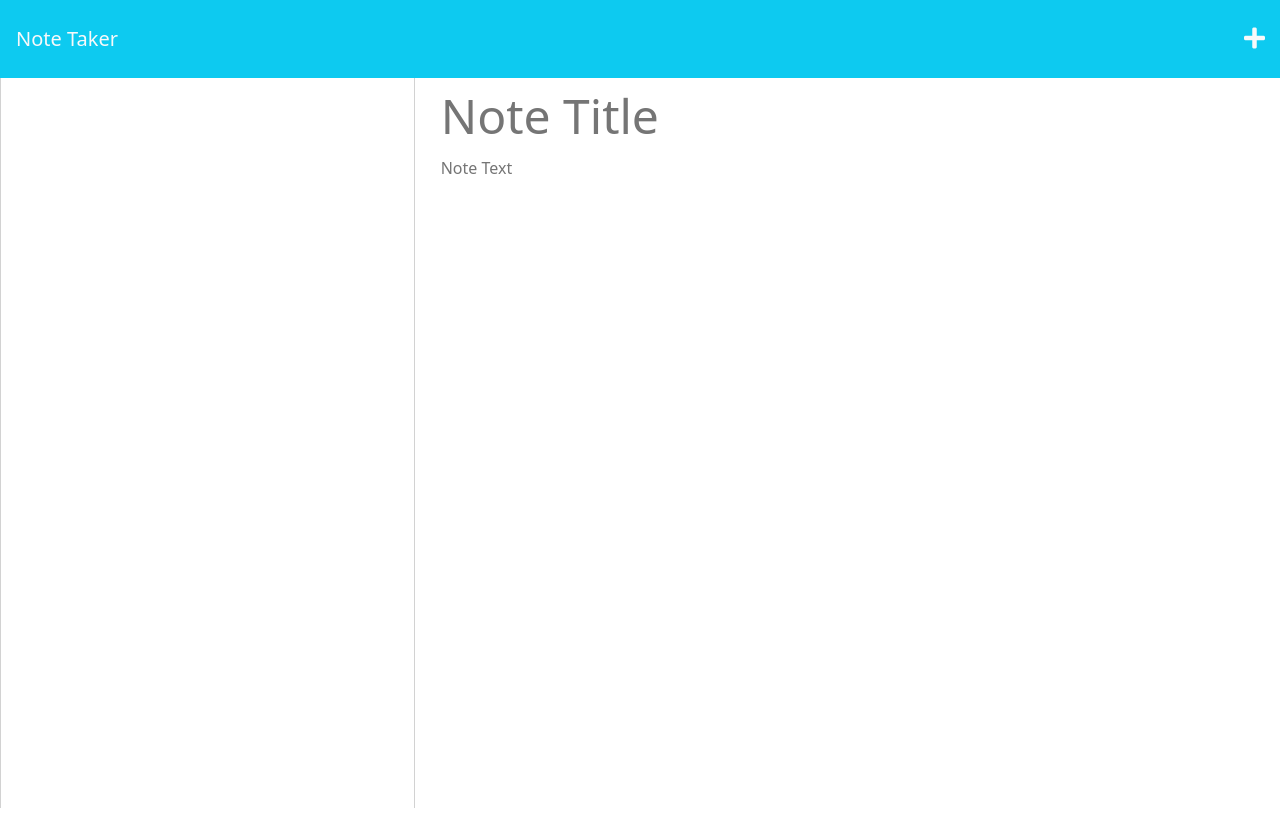
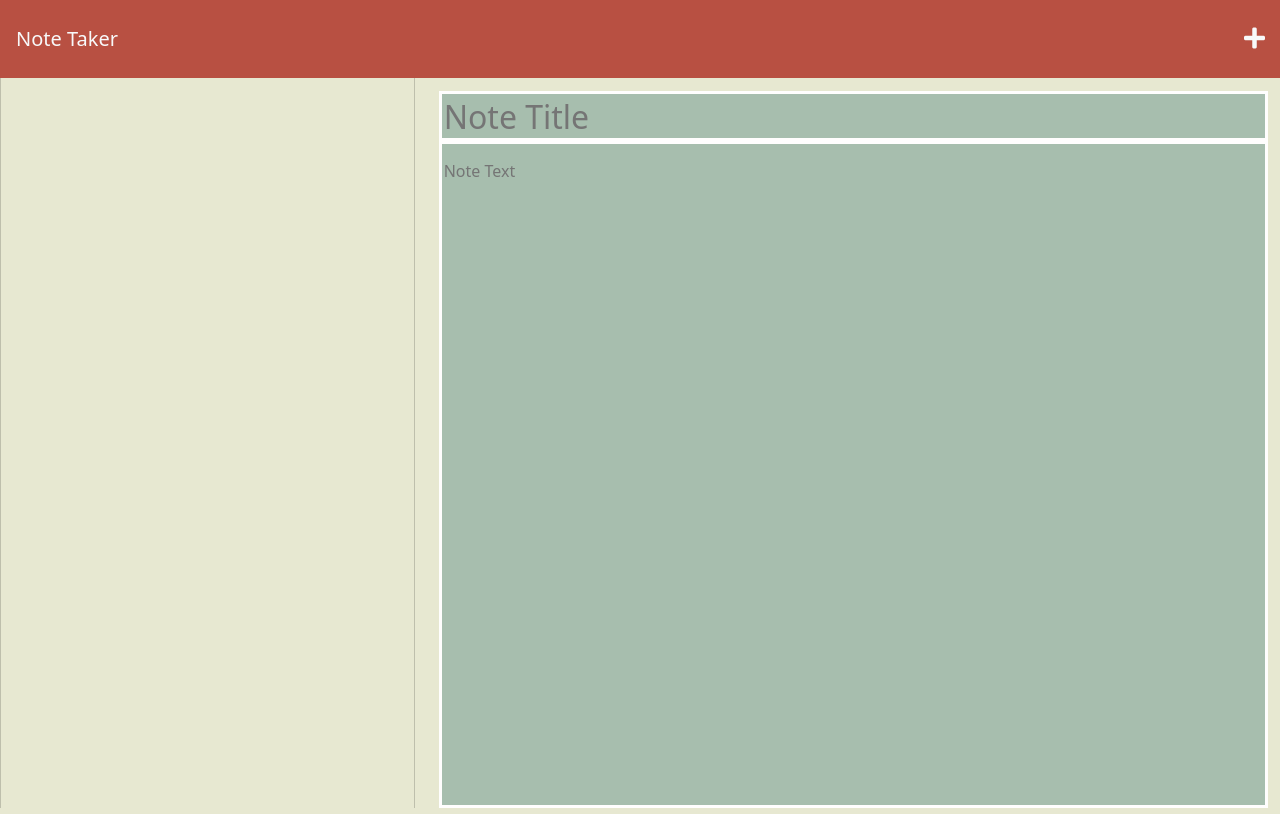
Before and after one commit to mcquo011/Note-Taker, a website: page Develop/public/notes.html in a window 1280 px wide. Drawn offline with nearby package versions, Linux system fonts and the light colour scheme; no server answers.

Commit message:
updated styling

```diff
--- a/Develop/public/assets/css/style.css
+++ b/Develop/public/assets/css/style.css
@@ -3,6 +3,7 @@ body {
   height: 100%;
   margin: 0;
   padding: 0;
+  background-color: #E7E8D1;
 }
 
 .save-note {
@@ -18,27 +19,31 @@ body {
 
 .note-textarea,
 .note-title {
-  color: #000000;
+  color: #fbf5f5;
   width: 100%;
   outline: none;
   border: none;
+  background-color: #A7BEAE;
+  border: solid rgb(255, 254, 254);
 }
 
 .note-textarea {
   resize: none;
   height: calc(100% - 63px);
   padding-top: 15px;
+  background-color:#A7BEAE
 }
 
 .note-title {
   height: 50px;
   margin-top: 13px;
-  font-size: 3rem;
+  font-size: 2rem;
+
 }
 
 .note-title:read-only,
 .note-textarea:read-only {
-  color: #757575;
+  color: #ffffff;
 }
 
 .list-container .card {
@@ -76,3 +81,19 @@ body {
   padding: 20px;
   cursor: pointer;
 }
+
+.custom-navbar {
+  background-color:  #B85042;
+}
+
+.custom-card {
+  background-color: #E7E8D1;
+}
+
+.custom-container {
+  background-color: #A7BEAE !important;
+}
+
+.custom-btn {
+  background-color: #B85042;
+}
--- a/Develop/public/notes.html
+++ b/Develop/public/notes.html
@@ -16,7 +16,7 @@
   </head>
 
   <body>
-    <nav class="navbar bg-info">
+    <nav class="navbar custom-navbar">
       <a class="navbar-brand text-light p-3" href="/">Note Taker </a>
       <div class="icons">
         <i class="fas fa-save text-light save-note"></i>
@@ -26,7 +26,7 @@
     <div class="container-fluid">
       <div class="row">
         <div class="col-4 list-container">
-          <div class="card">
+          <div class="card custom-card">
             <ul class="list-group"></ul>
           </div>
         </div>
```
Also changed, not shown: Develop/public/index.html (+4 -3 lines).
